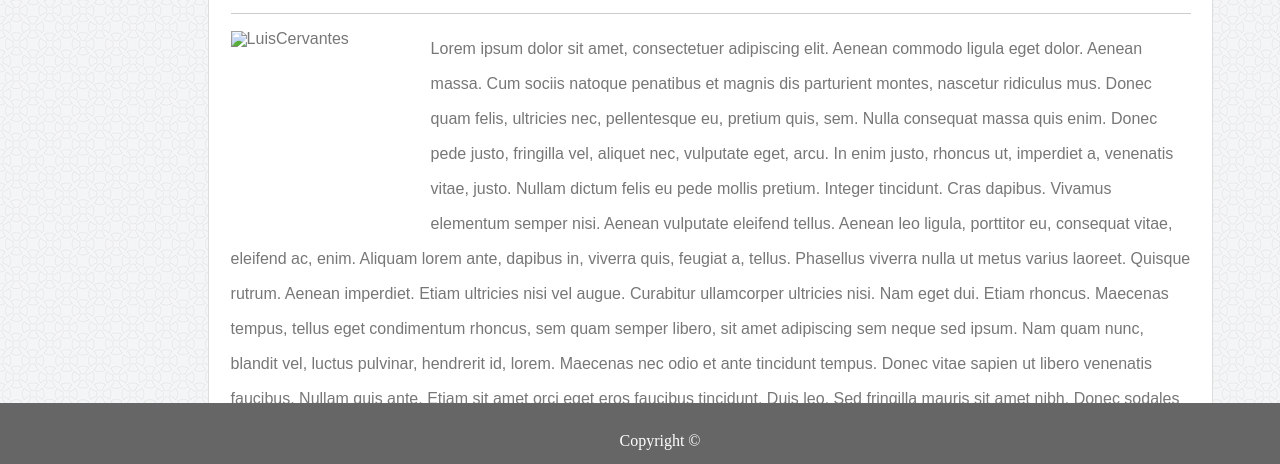
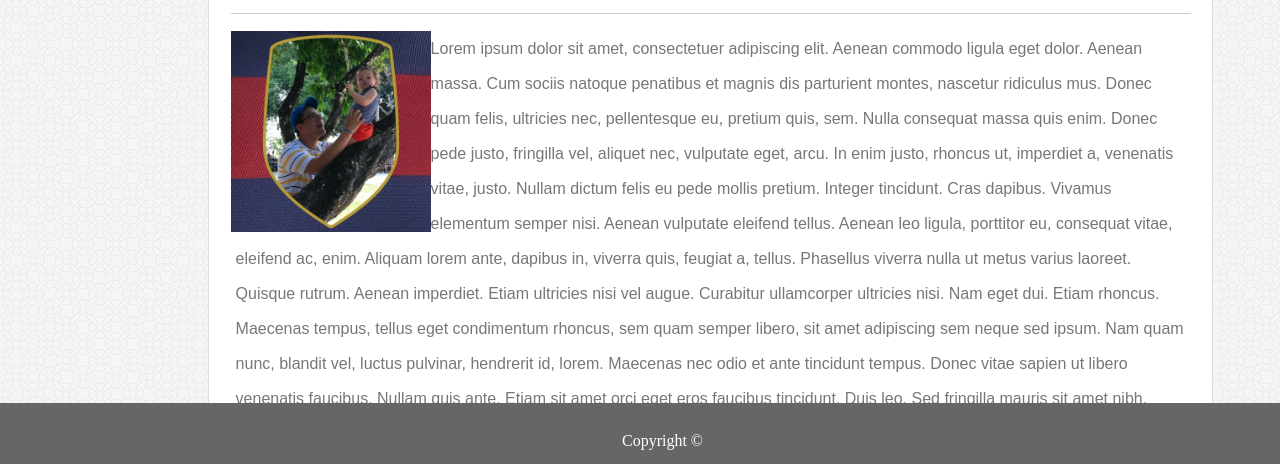
Before and after one commit to lcervantesm/Basic-Portfolio, a plain HTML site: page index.html in a window 1280 px wide. Shown: the part 322-786 px from the top of the page. Drawn offline with Linux system fonts and the light colour scheme.

Commit message:
Almost finished

```diff
--- a/assets/css/style.css
+++ b/assets/css/style.css
@@ -98,6 +98,7 @@ a{
 }
 p{
     line-height: 35px;
+    margin-left:5px;
 }
 form {
     /* Sólo para centrar el formulario a la página */
--- a/index.html
+++ b/index.html
@@ -30,7 +30,7 @@
             <h2 class="about">About Me</h2>
             <hr class="hr">
             <div class="image">
-            <img src="" alt="LuisCervantes">
+            <img src="assets/images/Foto_LC.jpg" width="200px" alt="LuisCervantes">
             </div>
             <p>Lorem ipsum dolor sit amet, consectetuer adipiscing elit. Aenean commodo ligula eget dolor. Aenean massa. Cum sociis natoque penatibus et magnis dis parturient montes, nascetur ridiculus mus. Donec quam felis, ultricies nec, pellentesque eu, pretium quis, sem. Nulla consequat massa quis enim. Donec pede justo, fringilla vel, aliquet nec, vulputate eget, arcu. In enim justo, rhoncus ut, imperdiet a, venenatis vitae, justo. Nullam dictum felis eu pede mollis pretium. Integer tincidunt. Cras dapibus. Vivamus elementum semper nisi. Aenean vulputate eleifend tellus. Aenean leo ligula, porttitor eu, consequat vitae, eleifend ac, enim. Aliquam lorem ante, dapibus in, viverra quis, feugiat a, tellus. Phasellus viverra nulla ut metus varius laoreet. Quisque rutrum. Aenean imperdiet. Etiam ultricies nisi vel augue. Curabitur ullamcorper ultricies nisi. Nam eget dui. Etiam rhoncus. Maecenas tempus, tellus eget condimentum rhoncus, sem quam semper libero, sit amet adipiscing sem neque sed ipsum. Nam quam nunc, blandit vel, luctus pulvinar, hendrerit id, lorem. Maecenas nec odio et ante tincidunt tempus. Donec vitae sapien ut libero venenatis faucibus. Nullam quis ante. Etiam sit amet orci eget eros faucibus tincidunt. Duis leo. Sed fringilla mauris sit amet nibh. Donec sodales sagittis magna. Sed consequat, leo eget bibendum sodales, augue velit cursus nunc,</p>
             <br>
```
Also changed, not shown: portfolio.html (+0 -3 lines), assets/images/Foto_LC.jpg (added).
